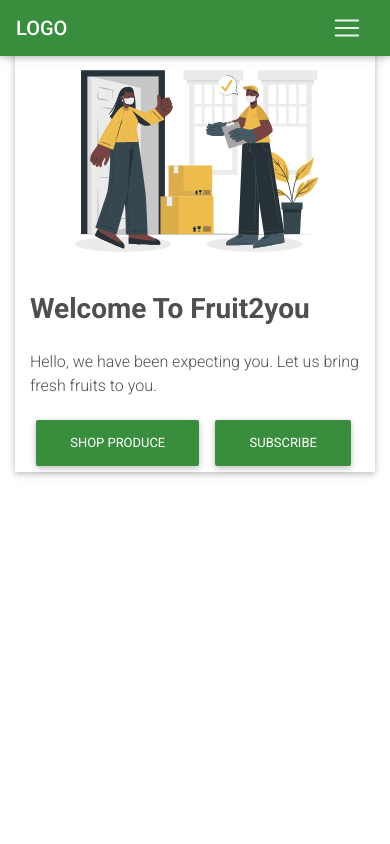
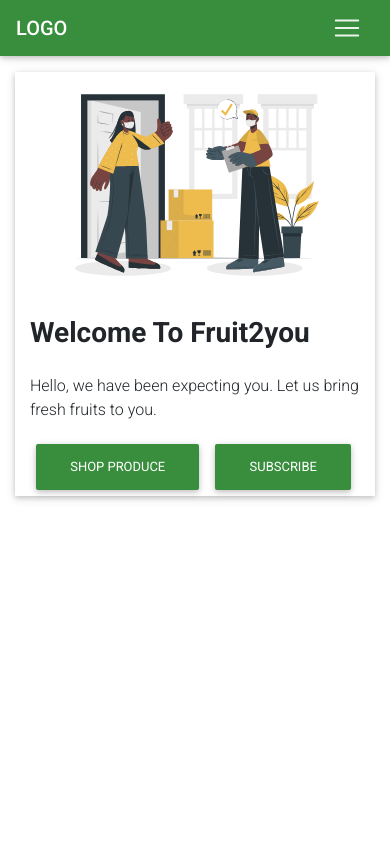
Before and after one commit to BabaDaniel/fruit2you, a plain HTML site: page index.html in a window 390 px wide. Shown: the top 844 px of the page. Drawn offline with Linux system fonts and the light colour scheme.

Commit message:
responsivity

```diff
--- a/index.html
+++ b/index.html
@@ -25,7 +25,7 @@
       <!--Main Navigation-->
       <header>
 
-        <nav class="mb-1 navbar navbar fixed-top navbar-expand-lg navbar-dark">
+        <nav class="navbar fixed-top navbar-expand-lg navbar-dark">
           <div class="container">
             <a class="navbar-brand" href="#"><strong>LOGO</strong></a>
             <button class="navbar-toggler" type="button" data-toggle="collapse" data-target="#navbarSupportedContent-7"
@@ -63,12 +63,13 @@
 
           </div>
         </nav>
+        <br>
         <div class="container-fluid">
           <div class="container my-5 z-depth-1">
 
 
             <!--Section: Content-->
-            <section class="dark-grey-text">
+            <section class="">
 
               <div class="row pr-lg-5">
                 <div class="col-md-7 mb-4">
@@ -83,7 +84,7 @@
 
                     <h3 class="font-weight-bold mb-4">Welcome To Fruit2you</h3>
 
-                    <p>Hello, we have been expecting you. Let us bring fresh fruits to you.</p>
+                    <p style="font: poppins;">Hello, we have been expecting you. Let us bring fresh fruits to you.</p>
 
                     <a class="btn btn-dark-green" href="#" role="button">Shop Produce<i class=""></i></a>
                     <a class="btn btn-dark-green" href="#" role="button">Subscribe<i class=""></i></a>
```
